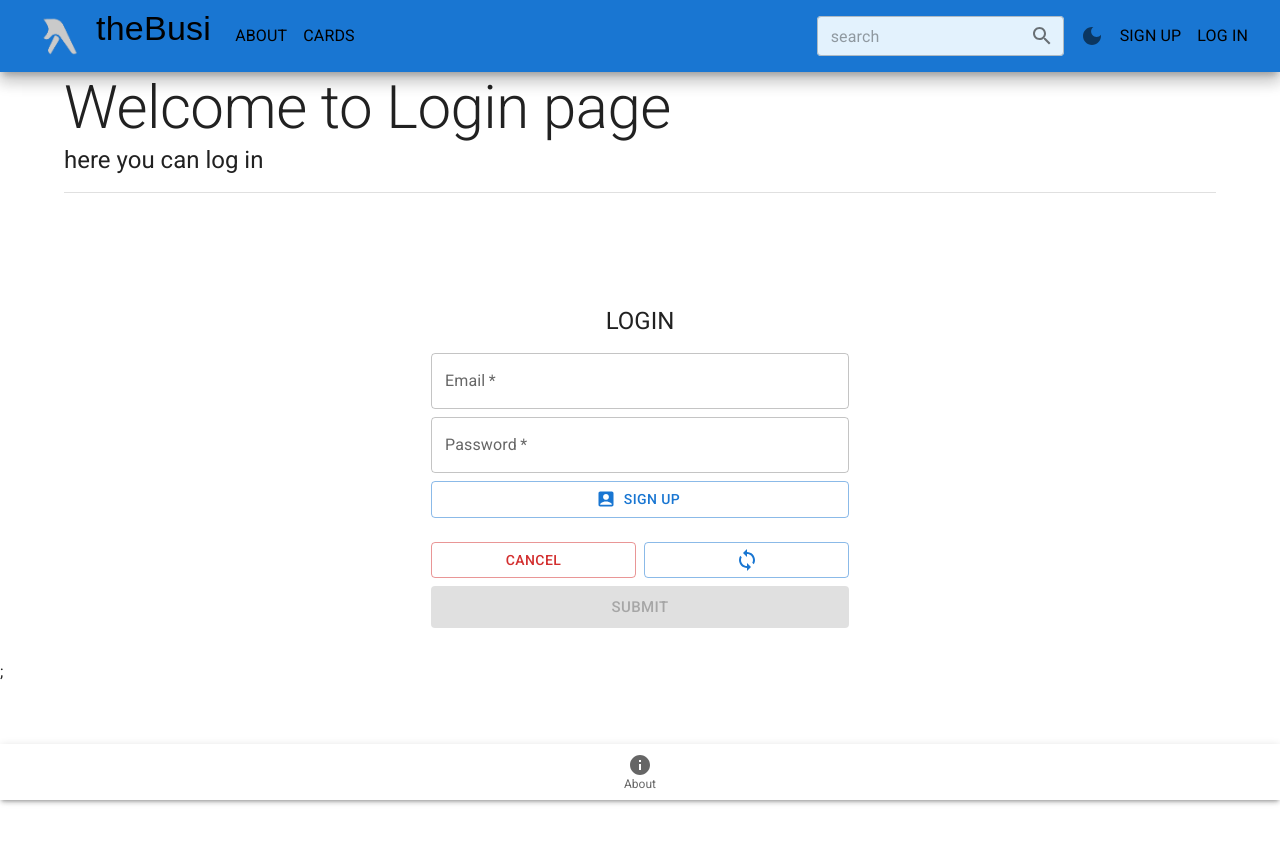
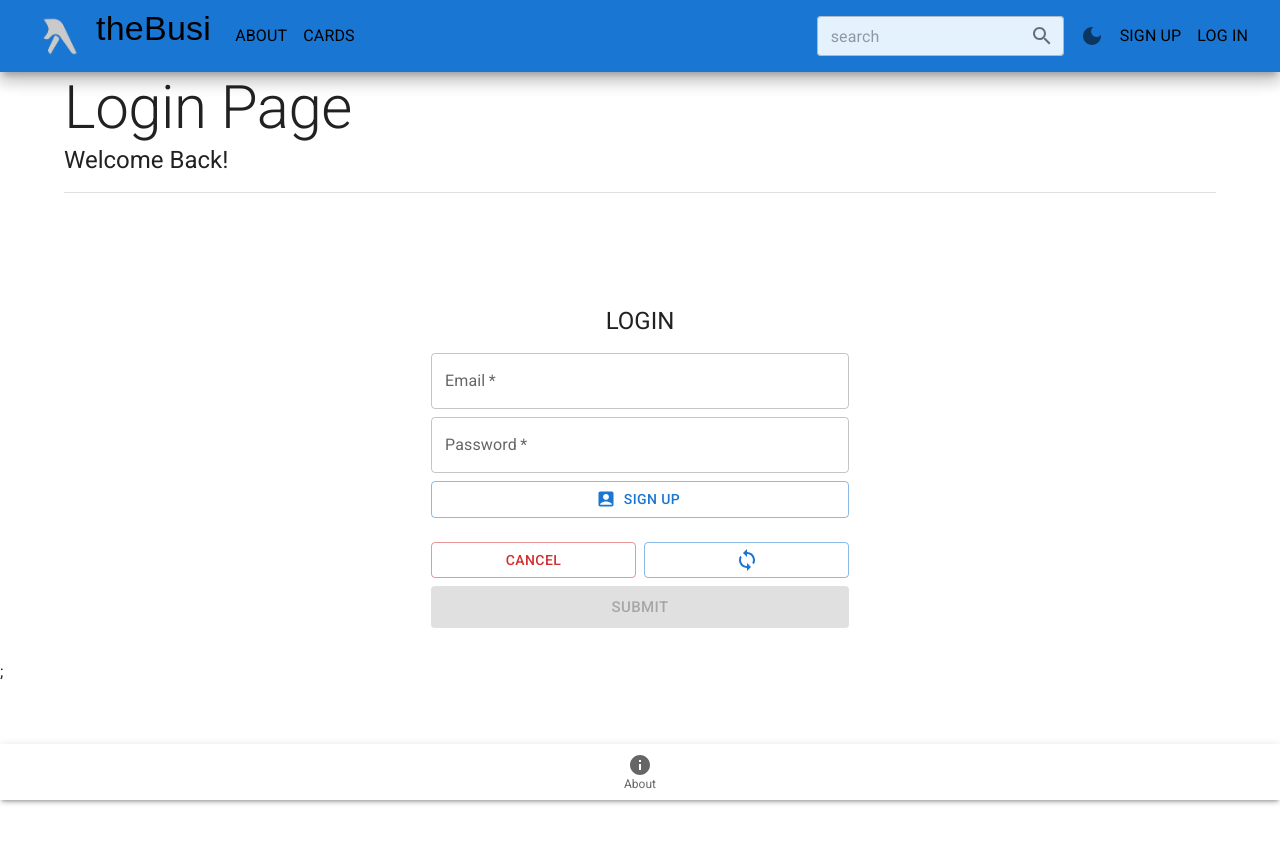
Before and after one commit to galtes1/reactClass, a React (Create React App) app in the folder cards-d100923er/: page /login in a window 1280 px wide. Shown: the top 844 px of the page. Built offline with nearby package versions, Linux system fonts and the light colour scheme.

Commit message:
cards made and likes

```diff
--- a/cards-d100923er/public/index.html
+++ b/cards-d100923er/public/index.html
@@ -2,7 +2,7 @@
 <html lang="en">
   <head>
     <meta charset="utf-8" />
-    <link rel="icon" href="%PUBLIC_URL%/favicon.ico" />
+    <link rel="icon" href="assets/images/avatarCards.png" />
     <meta name="viewport" content="width=device-width, initial-scale=1" />
     <meta name="theme-color" content="#000000" />
     <meta
@@ -30,7 +30,7 @@
       rel="stylesheet"
       href="https://fonts.googleapis.com/css2?family=Roboto:wght@300;400;500;700&display=swap"
     />
-    <title>cards projects</title>
+    <title>theBusi</title>
   </head>
   <body>
     <noscript>You need to enable JavaScript to run this app.</noscript>
--- a/cards-d100923er/src/users/pages/CustomLoginPage.jsx
+++ b/cards-d100923er/src/users/pages/CustomLoginPage.jsx
@@ -31,8 +31,8 @@ export default function LoginPage() {
   return (
     <Container>
       <CustomPageHeader
-        title="Welcome to Login page"
-        subtitle="here you can log in"
+        title="Login Page"
+        subtitle="Welcome Back!"
       />
       <Container
         sx={{
```
Also changed, not shown: cards-d100923er/public/assets/images/aboutBG.jpg (deleted).
